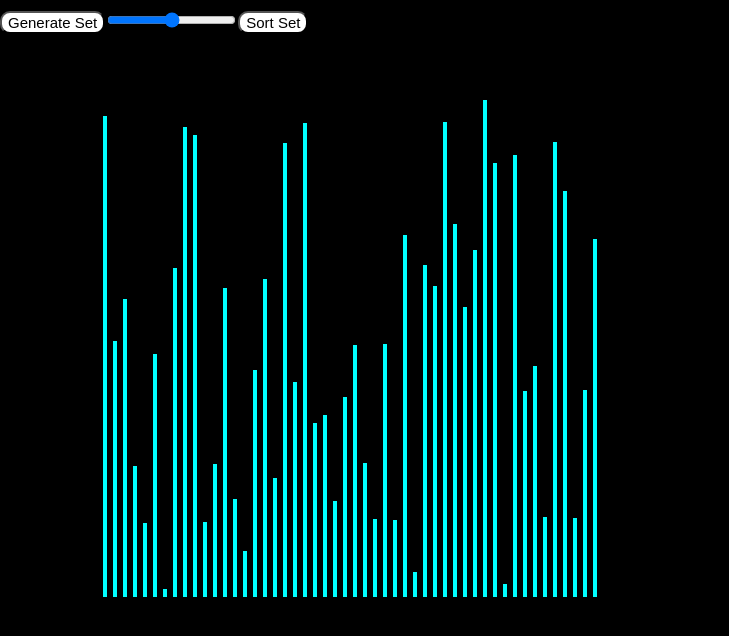
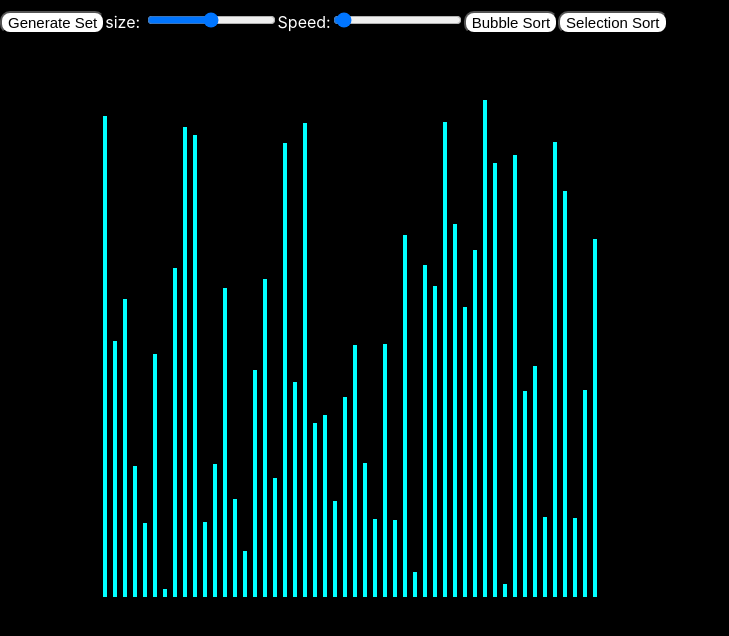
Before and after one commit to Nahomyonas/Sorting-algorith-visualizer, a React (Create React App) app: page / in a window 1280 px wide. Shown: the top 636 px of the page, without its empty margins (0-729 px from the left). Built offline with nearby package versions, Linux system fonts and the light colour scheme.

Commit message:
Selection Sort Implemented

```diff
--- /dev/null
+++ b/src/visualizer/BubbleSort.jsx
@@ -0,0 +1,17 @@
+
+
+export default function* bubble1(array){
+    let size= array.length;
+
+        for(let i = 0; i < size -1; i++){
+
+            for(let j = 0; j < size - 1 - i; j ++){
+                if(array[j] > array[j+1]){
+                    yield [j,j+1,true];
+                    [array[j], array[j+1]] = [array[j+1], array[j]];
+                }else{
+                    yield [j, j+1, false, array];
+                }
+            }
+        }
+}
--- a/src/visualizer/Visualizer.css
+++ b/src/visualizer/Visualizer.css
@@ -27,3 +27,7 @@
     position: absolute;
     margin-top : 10px;
 }
+
+.slider-spn{
+    color:white;
+}
--- a/src/visualizer/Visualizer.jsx
+++ b/src/visualizer/Visualizer.jsx
@@ -1,5 +1,6 @@
 import React from 'react';
-import "./Visualizer.css"
+import "./Visualizer.css";
+import bubble1 from './BubbleSort';
 
 const ARRAY_SIZE = 50;
 
@@ -12,29 +13,37 @@ export default class Visualizer extends React.Component{
         this.state = {
             array : [],
             arraySize: ARRAY_SIZE,
-            arraySorted: false
+            arraySorted: false,
+            speed: 30
         }
 
         this.selection = this.selection.bind(this) // binding selection sort algorithm
         this.bubbleSortState = undefined;
-        this.selectionSortState = undefined;
+        this.selectionState = undefined;
     }
 
+    // generates an array of random numbers on mount
     componentDidMount(){
         this.generateSet(this.state.arraySize);
     }
 
+    // resets all sort states
+    // precondition to start any sort algorithm
     resetSorts = () => {
         this.bubbleSortState = undefined
+        this.selectionState = undefined
     }
 
+    // checks if array is currently getting sorted
+    // avoids running of multiple sorts at a time
     isSorting = ()=>{
-        if(this.bubbleSortState !== undefined || this.selectionSortState !== undefined){
-            return false;
+        if(this.bubbleSortState !== undefined || this.selectionState !== undefined){
+            return true;
         }
         return false;
     }
 
+    // creates an array of random number of size and sets state
     generateSet = (size) => {
         const array = []
 
@@ -43,8 +52,7 @@ export default class Visualizer extends React.Component{
         }
 
         this.setState({array: array, arraySize:size, arraySorted: false});
-        this.bubbleSortState = undefined;
-        this.selectionSortState = undefined;
+        this.resetSorts()
     }
 
     *bubble(){
@@ -54,16 +62,18 @@ export default class Visualizer extends React.Component{
         for(let i = 0; i < size -1; i++){
 
             for(let j = 0; j < size - 1 - i; j ++){
-                if(array[j] < array[j+1]){
+                if(array[j] > array[j+1]){
                     yield [j,j+1,true];
                     [array[j], array[j+1]] = [array[j+1], array[j]];
                 }else{
                     yield [j, j+1, false];
                 }
+                this.setState({array:array})
             }
         }
         this.bubbleSortState = undefined
     }
+
 
     *selection(){
         let size = this.state.arraySize;
@@ -73,28 +83,29 @@ export default class Visualizer extends React.Component{
         for(let i = 0; i <size-1; i++){
             minIndex = i;
             for(let j = i; j < size; j++){
-                if(array[j] > array[minIndex]){
+                if(array[j] < array[minIndex]){
                     minIndex = j;
                 }
+                yield[i, j]
             }
+
             [array[i], array[minIndex]] = [array[minIndex], array[i]];
+            this.setState({array: array})
         }
-
     }
 
     bubbleSort = async() => {
-
         let state
         let done = false
         const wait = (ms) => new Promise(resolve => setTimeout(resolve, ms)) // delay promise
 
-        if(this.bubbleSortState === undefined && this.state.arraySorted === false){
+        if(this.isSorting() === false && this.state.arraySorted === false){
             this.bubbleSortState = this.bubble()
-            let speed = Math.pow(2,(-this.state.arraySize + 1000)) + 10
-            console.log(speed)
+            //this.bubbleSortState = bubble1()
+
             while(done === false){
                 state = this.bubbleSortState.next()
-
+                //this.setState({array:state[3]})
                 if(state.done === true){
                     done = true
                 }else{
@@ -103,14 +114,14 @@ export default class Visualizer extends React.Component{
                     if(state.value[2] === true){
                         arrayBars[state.value[0]].style.backgroundColor = 'red';
                         arrayBars[state.value[1]].style.backgroundColor = 'green';
-                        await wait(speed);
+                        await wait(this.state.speed);
                         arrayBars[state.value[0]].style.backgroundColor = 'aqua';
                         arrayBars[state.value[1]].style.backgroundColor = 'aqua';
 
                     }else{
                         arrayBars[state.value[0]].style.backgroundColor = 'red';
                         arrayBars[state.value[1]].style.backgroundColor = 'red';
-                        await wait(speed);
+                        await wait(this.state.speed);
                         arrayBars[state.value[0]].style.backgroundColor = 'aqua';
                         arrayBars[state.value[1]].style.backgroundColor = 'aqua';
                     }
@@ -127,24 +138,42 @@ export default class Visualizer extends React.Component{
     }
 
     selectionSort = async() =>{
+        let state
+        let done = false
         const wait = (ms) => new Promise(resolve => setTimeout(resolve, ms)) // delay promise
+
+        if(!this.isSorting() && this.state.arraySorted === false){
+            this.selectionState = this.selection()
+
+            while(done === false){
+                state = this.selectionState.next()
+                let arrayBars= document.getElementsByClassName('Bar')
+                arrayBars[state.value[0]].style.backgroundColor = 'red';
+                arrayBars[state.value[1]].style.backgroundColor = 'green';
+                await wait(this.state.speed);
+                arrayBars[state.value[0]].style.backgroundColor = 'aqua';
+                arrayBars[state.value[1]].style.backgroundColor = 'aqua';
+                this.setState({array:this.state.array})
+                done = state.done
+
+            }
+
+        }
+        this.resetSorts()
+        this.setState({ arraySorted: true})
     }
 
 
-    sort = (type)=>{
-        if(type === "BubbleSort"){
-            this.bubbleSort();
-        }else if(type === "SelectionSort"){
-
-        }
-    }
 
     handleSlideChange = (e) => {
         let size = parseInt(e.target.value)
         this.setState({arraySize : size});
+        this.generateSet(size)
+    }
 
-        this.generateSet(size)
-
+    handleSlideChange2 = (e) => {
+        let speed = parseInt(e.target.value)
+        this.setState({speed : speed});
     }
 
     render = () => {
@@ -161,12 +190,20 @@ export default class Visualizer extends React.Component{
             </div>
             <div className = "controls">
             <button className = "btn1" onClick= {()=>this.generateSet(this.state.arraySize)}>Generate Set</button>
+            <span className = "slider-spn">size: </span>
             <input id ="slider"
             type={"range"}
             min = {0} max = {100}
             onChange={this.handleSlideChange}
             value = {this.state.arraySize}/>
-            <button className = "btn1" onClick= {this.bubbleSort}>Sort Set</button>
+            <span className = "slider-spn">Speed:</span>
+            <input id ="slider"
+            type={"range"}
+            min = {0} max = {1000}
+            onChange={this.handleSlideChange2}
+            value = {this.state.speed}/>
+            <button className = "btn1" onClick= {this.bubbleSort}>Bubble Sort</button>
+            <button className = "btn1" onClick= {this.selectionSort}>Selection Sort</button>
             <div className ="value">{this.state.arraySize}</div>
             </div>
 
```
Also changed, not shown: src/visualizer/algorithms.js (deleted, +0 -12 lines).
